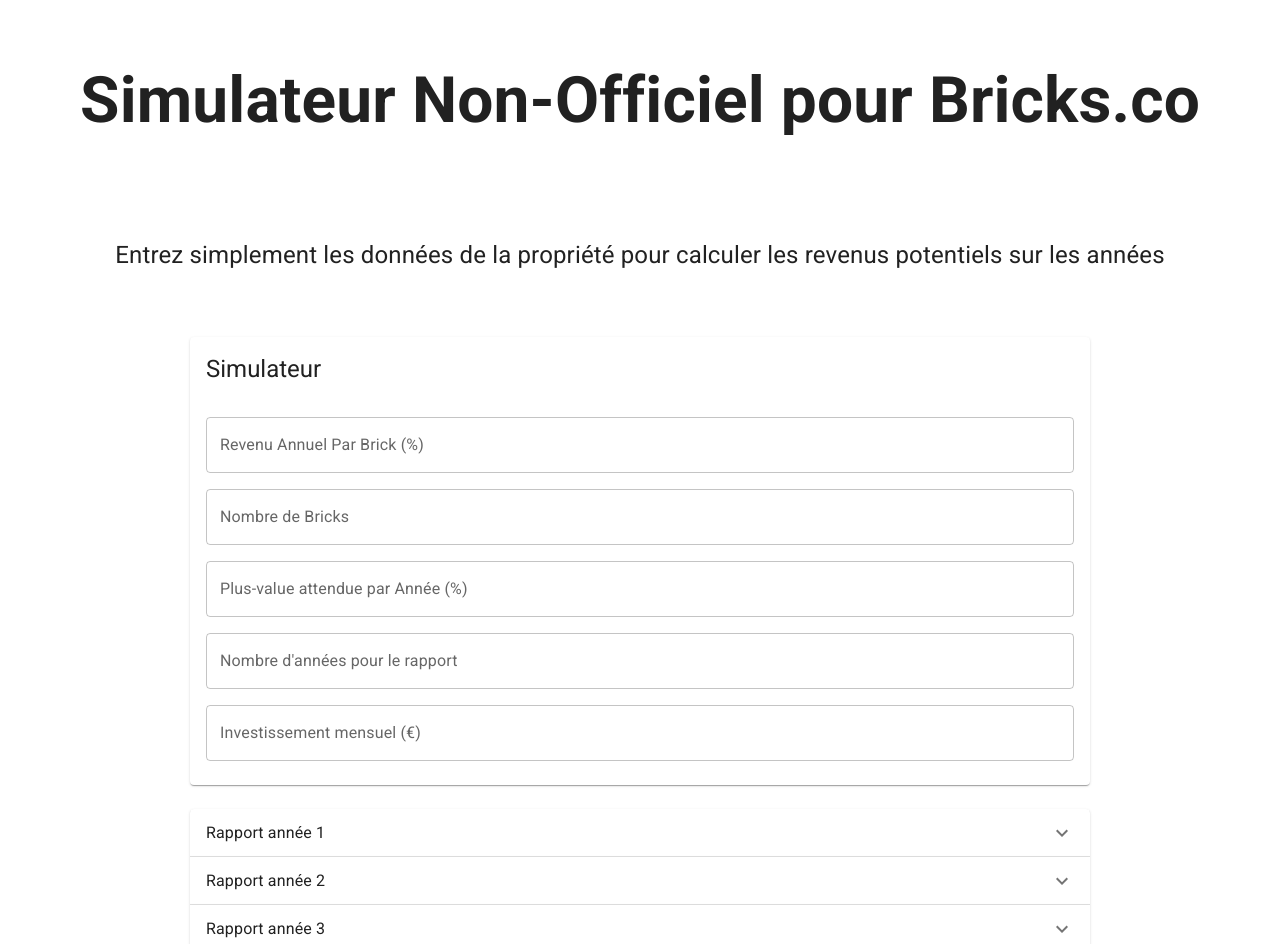
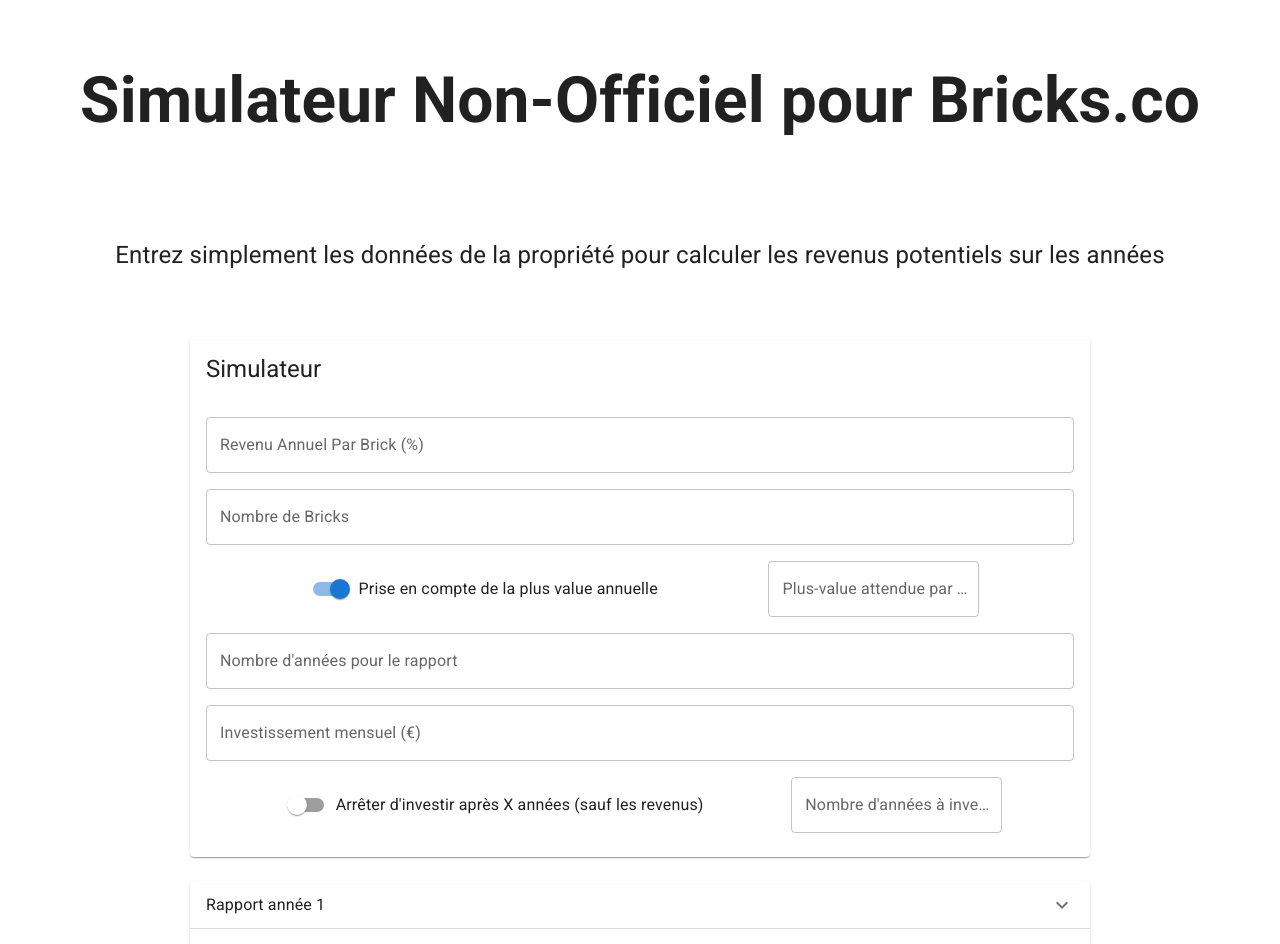
Before and after one commit to Pandation/bricks-unofficial-simulator, a Next.js app: page / in a window 1280 px wide. Shown: the top 944 px of the page. Built offline with nearby package versions, Linux system fonts and the light colour scheme.

Commit message:
add options for simulator

```diff
--- a/pages/index.tsx
+++ b/pages/index.tsx
@@ -1,19 +1,18 @@
-import Image from "next/image";
-import Link from "next/link";
-
 import {
-  Box,
   Accordion,
   AccordionDetails,
   AccordionSummary,
   CardHeader,
   Typography,
   Card,
+  FormGroup,
+  FormControlLabel,
   Stack,
   CardContent,
   TextField,
+  Switch,
 } from "@mui/material";
-import { ExpandMore, ArrowBack } from "@mui/icons-material";
+import { ExpandMore } from "@mui/icons-material";
 
 import styles from "styles/Home.module.css";
 import { useEffect, useState } from "react";
@@ -24,17 +23,20 @@ export default function Simulator() {
     monthlyInvestment: 0,
     yearlyPricePerBrick: 0,
     increasePercentByYear: 0,
+    withIncreasment: true,
+    yearsBeforeStopInjecting: 0,
+    withStopInject: false,
   });
   const [result, setResult] = useState([]);
 
   useEffect(() => {
     let newResults = [];
 
-    let investissementMensuel: number = data?.monthlyInvestment;
-    const revenuMensuelParBrick = data?.yearlyPricePerBrick / 100;
-    const rendementValeurBrickAnnuel = data?.increasePercentByYear; //% pourcent
-    const numberOfYears = data?.totalYears;
+    let investissementMensuel: number = data.monthlyInvestment;
+    const revenuMensuelParBrick = data.yearlyPricePerBrick / 100;
 
+    //CALCUL PLUS VALUE ANNUELLE
+    const rendementValeurBrickAnnuel = data.increasePercentByYear; //% pourcent
     let valeurReventeParBrick = 10;
 
     let revenu = 0;
@@ -46,8 +48,9 @@ export default function Simulator() {
 
     let revenuAnneeActuelle = 0;
     let revenuAnneePassee = 0;
+    let dernierRevenuMensuelPercu = 0;
 
-    let dernierRevenuMensuelPercu = 0;
+    const numberOfYears = data?.totalYears;
 
     for (let year = 0; year < numberOfYears; year++) {
       revenuAnneePassee = revenuAnneeActuelle;
@@ -63,34 +66,31 @@ export default function Simulator() {
         revenuAnneeActuelle += revenuDuMois;
 
         //on réinvesti mensuellement + les loyers percus
-        actualBricks +=
-          Math.floor(investissementMensuel / 10) + Math.floor(revenu / 10);
+        actualBricks += Math.floor(revenu / 10);
+        if (!data.withStopInject || data.yearsBeforeStopInjecting > year) {
+          actualBricks += Math.floor(investissementMensuel / 10);
+          investissementTotalDeSaPoche =
+            investissementTotalDeSaPoche + investissementMensuel;
+        }
 
         //si les loyers percus sont suffisant pour au moins une brick, on soustraits leur prix des revenus
         revenuTotalReinvesti += Math.floor(revenu / 10) * 10;
         revenu -= Math.floor(revenu / 10) * 10;
-
-        if (typeof investissementTotalDeSaPoche !== "number") {
-          investissementTotalDeSaPoche = parseInt(investissementTotalDeSaPoche);
-        }
-        if (typeof investissementMensuel !== "number") {
-          investissementMensuel = parseInt(investissementMensuel);
-        }
-        investissementTotalDeSaPoche =
-          investissementTotalDeSaPoche + investissementMensuel;
       }
 
       //a la fin de l'année, les bricks gagne en valeur pour la revente
+      if (data.withIncreasment) {
         valeurReventeParBrick =
           valeurReventeParBrick +
           (rendementValeurBrickAnnuel * valeurReventeParBrick) / 100;
+      }
 
       newResults[year] = {
         investissementSortiDeSaPocheDepuisLeDebut:
           investissementTotalDeSaPoche.toString() + "€",
         totalBricksActuellement: actualBricks + " Bricks",
         totalDesRevenusDepuisLeDebut: Math.floor(totalRevenu) + "€",
-        totalDesRevenuReinvestisDepuisLeDebut: revenuTotalReinvesti + "€",
+        totalDesRevenusReinvestisDepuisLeDebut: revenuTotalReinvesti + "€",
         prixSiTuRevendsToutesTesBricks:
           Math.floor(actualBricks * valeurReventeParBrick) + "€",
         dernierRevenuMensuelPercu: Math.floor(dernierRevenuMensuelPercu) + "€",
@@ -109,8 +109,15 @@ export default function Simulator() {
     setResult(newResults);
   }, [data]);
 
-  const handleChange = (e) => {
-    setData((data) => ({ ...data, [e.target.name]: e.target.value }));
+  const handleChange = (evt) => {
+    setData((data) => ({
+      ...data,
+      [evt.target.name]: parseInt(evt.target.value),
+    }));
+  };
+
+  const handleSwitchChange = (evt) => {
+    setData((data) => ({ ...data, [evt.target.name]: evt.target.checked }));
   };
   return (
     <div className={styles.container}>
@@ -122,7 +129,7 @@ export default function Simulator() {
           revenus potentiels sur les années
         </p>
 
-        <Card sx={{ maxWidth: 900, width: "100%" , marginBottom: 3}}>
+        <Card sx={{ maxWidth: 900, width: "100%", marginBottom: 3 }}>
           <CardHeader title="Simulateur" />
           <CardContent>
             <Stack alignItems="stretch" direction="column" spacing={2}>
@@ -150,7 +157,26 @@ export default function Simulator() {
                   step: "0.01",
                 }}
               />
+              <Stack
+                spacing={2}
+                direction="row"
+                justifyContent={"space-evenly"}
+                alignContent="center"
+              >
+                <FormControlLabel
+                  control={
+                    <Switch
+                      name="withIncreasment"
+                      onChange={handleSwitchChange}
+                      checked={data.withIncreasment}
+                      inputProps={{ "aria-label": "Switch demo" }}
+                    />
+                  }
+                  label="Prise en compte de la plus value annuelle"
+                />
+
                 <TextField
+                  disabled={!data.withIncreasment}
                   label="Plus-value attendue par Année (%)"
                   variant="outlined"
                   name="increasePercentByYear"
@@ -161,6 +187,7 @@ export default function Simulator() {
                     step: "0.01",
                   }}
                 />
+              </Stack>
               <TextField
                 label="Nombre d'années pour le rapport"
                 variant="outlined"
@@ -184,6 +211,35 @@ export default function Simulator() {
                   step: "1",
                 }}
               />
+              <Stack
+                spacing={2}
+                direction="row"
+                justifyContent={"space-evenly"}
+                alignContent="center"
+              >
+                <FormControlLabel
+                  control={
+                    <Switch
+                      name="withStopInject"
+                      onChange={handleSwitchChange}
+                      checked={data.withStopInject}
+                      inputProps={{ "aria-label": "Switch demo" }}
+                    />
+                  }
+                  label="Arrêter d'investir après X années (sauf les revenus)"
+                />
+                <TextField
+                  label="Nombre d'années à investir mensuellement"
+                  variant="outlined"
+                  name="yearsBeforeStopInjecting"
+                  onChange={handleChange}
+                  inputProps={{
+                    inputMode: "numeric",
+                    pattern: "[0-9]*",
+                    step: "1",
+                  }}
+                />
+              </Stack>
             </Stack>
           </CardContent>
         </Card>
```
Lines whose indentation alone changed are shown as unchanged.
